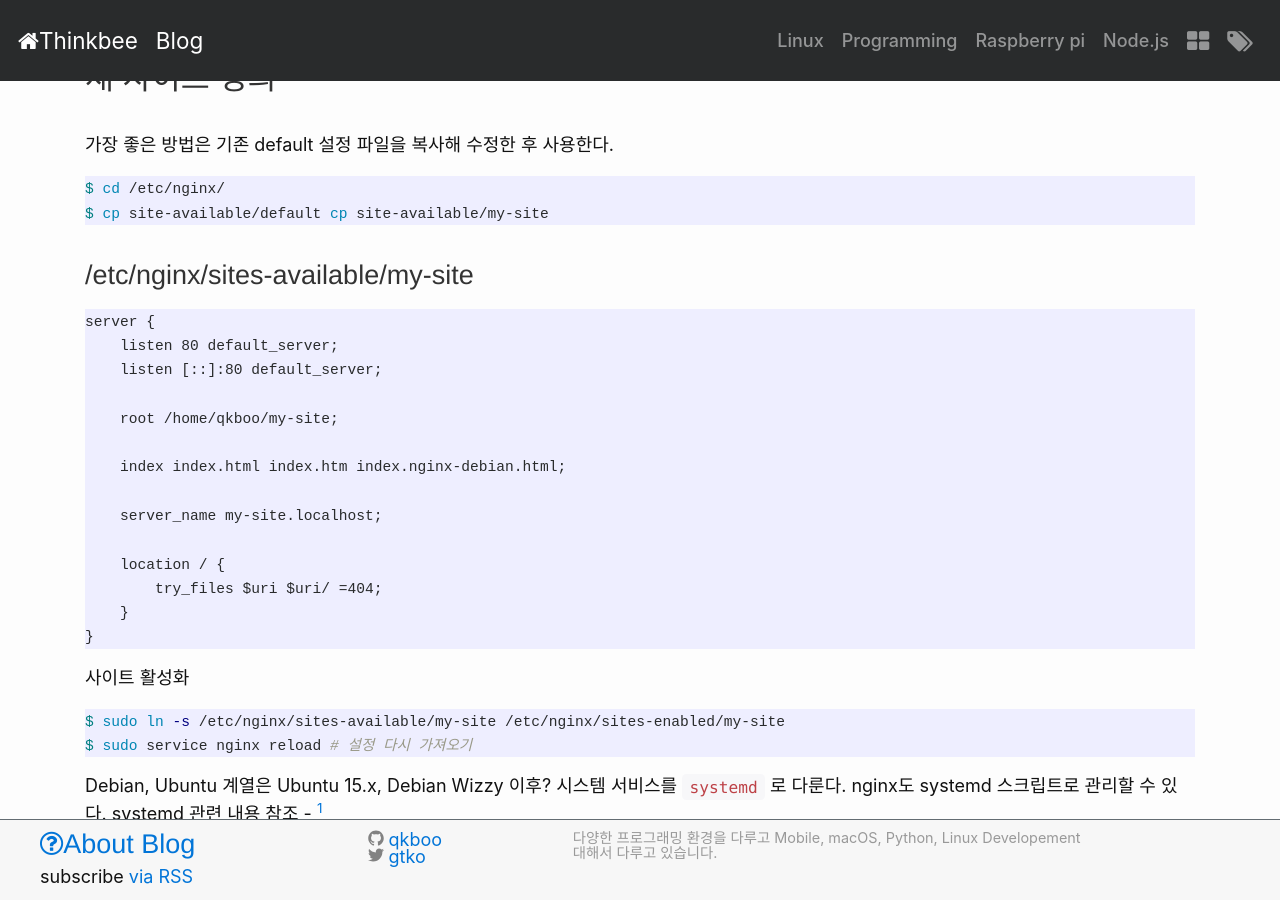
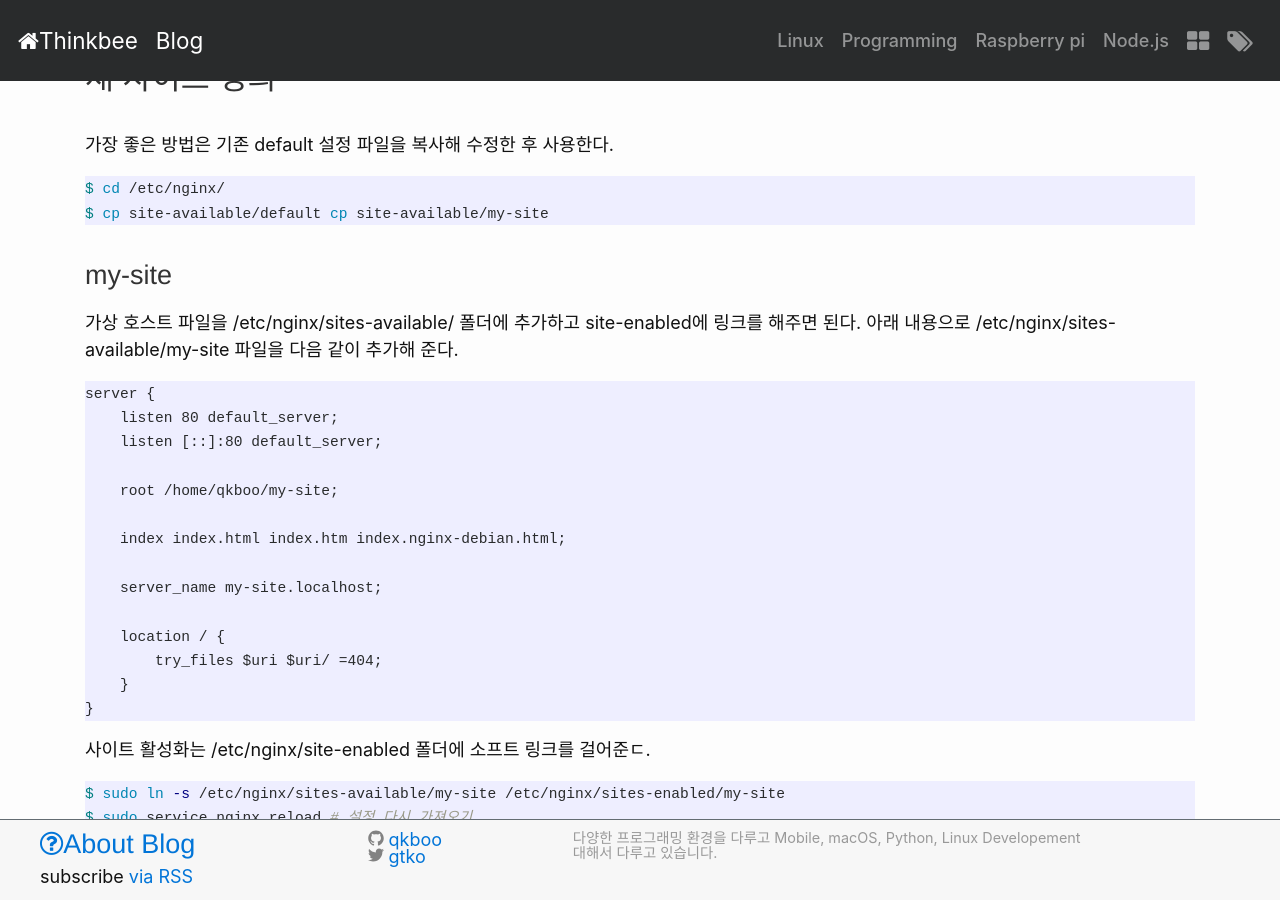
Before and after one commit to webhacking/qkboo.github.io, a Jekyll site: the page built from _posts/linux/2017-04-03-ubuntu-nginx.md, in a window 1280 px wide and 900 px high, scrolled down 1080 px. Built offline with Jekyll 4.4.1, drawn with Linux system fonts in a browser that asks for light colours; nearby versions of some CDN libraries; comment, search, counter and statistics services are not loaded.

Commit message:
post: modify

````diff
--- a/_posts/linux/2017-04-03-ubuntu-nginx.md
+++ b/_posts/linux/2017-04-03-ubuntu-nginx.md
@@ -51,7 +51,9 @@ $ cd /etc/nginx/
 $ cp site-available/default cp site-available/my-site
 ```
 
-#### /etc/nginx/sites-available/my-site
+#### my-site
+
+가상 호스트 파일을 /etc/nginx/sites-available/ 폴더에 추가하고 site-enabled에 링크를 해주면 된다. 아래 내용으로 /etc/nginx/sites-available/my-site 파일을 다음 같이 추가해 준다.
 
 ```
 server {
@@ -71,7 +73,7 @@ server {
 ```
 
 
-사이트 활성화
+사이트 활성화는 /etc/nginx/site-enabled 폴더에 소프트 링크를 걸어준ㄷ.
 
 ```sh
 $ sudo ln -s /etc/nginx/sites-available/my-site /etc/nginx/sites-enabled/my-site
````
